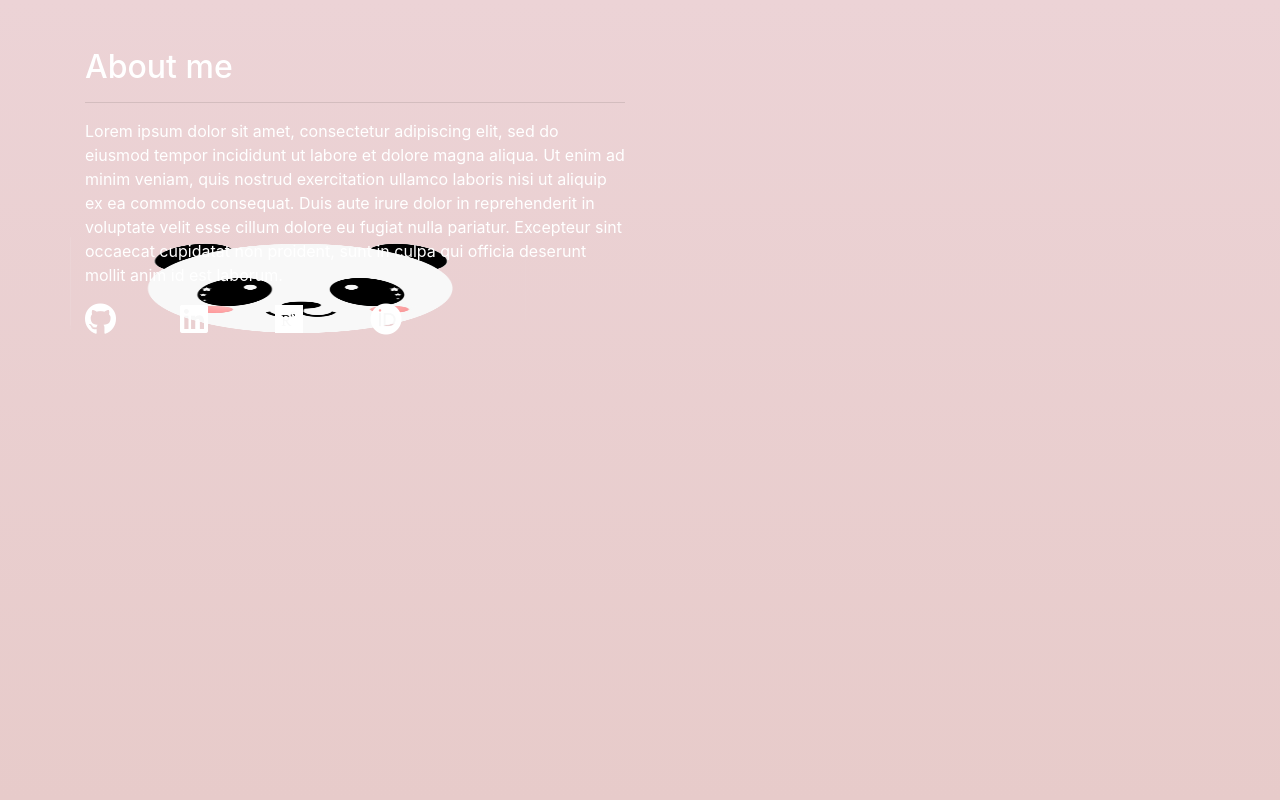
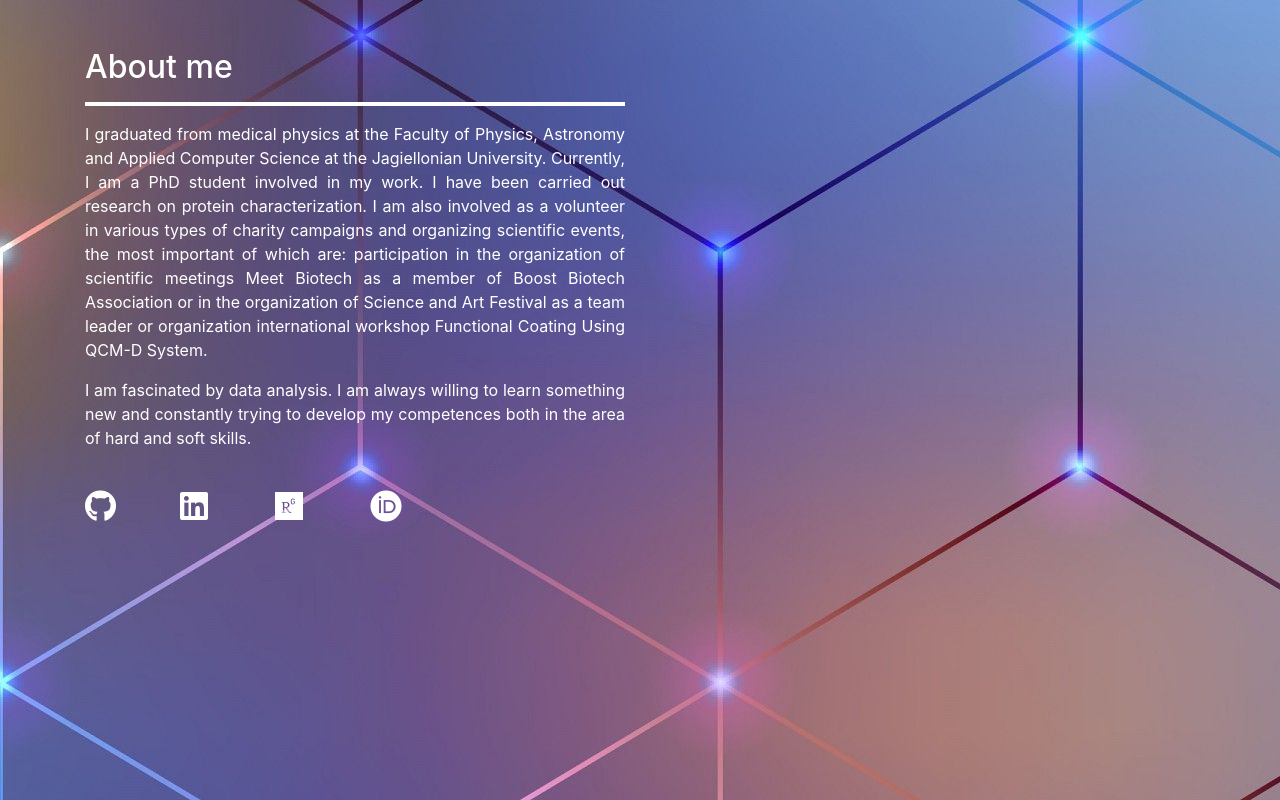
Before and after one commit to PaulinaKomorek/PaulinaKomorek.github.io, a plain HTML site: page index.html in a window 1280 px wide. Drawn offline with nearby package versions, Linux system fonts and the light colour scheme; a script that the page names is missing.

Commit message:
modified description

```diff
--- a/index.html
+++ b/index.html
@@ -21,11 +21,18 @@
         </div>
         <div class="row">
             <div class="col-6">
-                <p class="text-white">Lorem ipsum dolor sit amet, consectetur adipiscing elit, sed do eiusmod tempor
-                    incididunt ut labore et dolore magna aliqua. Ut enim ad minim veniam, quis nostrud exercitation
-                    ullamco laboris nisi ut aliquip ex ea commodo consequat. Duis aute irure dolor in reprehenderit in
-                    voluptate velit esse cillum dolore eu fugiat nulla pariatur. Excepteur sint occaecat cupidatat non
-                    proident, sunt in culpa qui officia deserunt mollit anim id est laborum.</p>
+                <p class="text-white text-justify display-8">I graduated from medical physics at the Faculty of Physics, Astronomy and Applied
+                    Computer Science at the Jagiellonian University. Currently, I am a PhD student involved in my work.
+                    I have been carried out research on protein characterization. I am also involved as a volunteer in
+                    various types of charity campaigns and organizing scientific events, the most important of which
+                    are: participation in the organization of scientific meetings Meet Biotech as a member of Boost
+                    Biotech Association or in the organization of Science and Art Festival as a team leader or
+                    organization international workshop Functional Coating Using QCM-D System.
+                    <p class="text-white pb-4 text-justify display-8">I am fascinated by data analysis. I am always willing to learn something new
+                        and constantly trying to develop my competences both in the area of hard and soft skills.</p>
+
+
+                </p>
                 <div class="row">
                     <div class="col-2">
                         <h2>
--- a/style.css
+++ b/style.css
@@ -1,18 +1,14 @@
 body {
-    background-image: linear-gradient(to bottom, #ecd3d6, #e7cbca);
-}
+    background-image: url("background.jpg")}
 
 .github-widget {
-    background-color: rgba(247, 245, 241, 0.555);
+    background-color: rgba(247, 245, 241, 0.755);
 }
 
 .pl-custom {
     padding-left: 120px;
 }
 
-.container {
-    background-image: url('github_panda.png');
-    background-repeat: no-repeat;
-    background-position: left bottom;
-    background-size: 40% 40%;
+hr {
+    border: 2px solid white
 }
```
